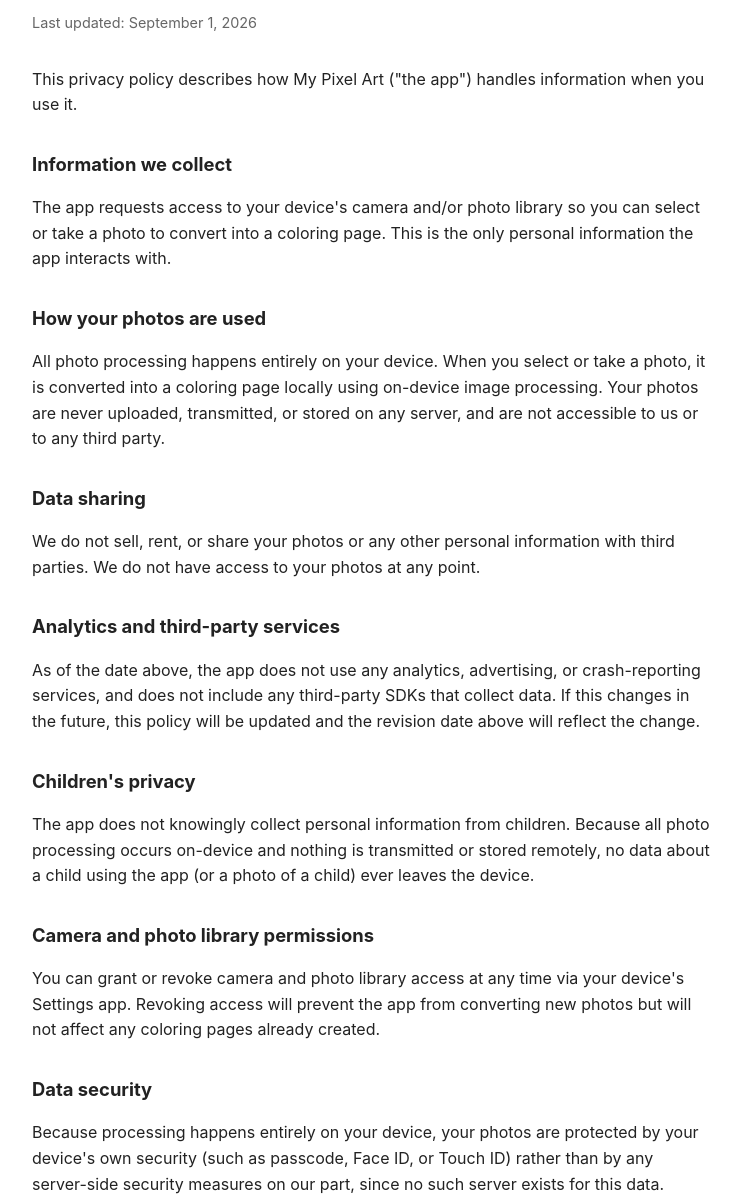
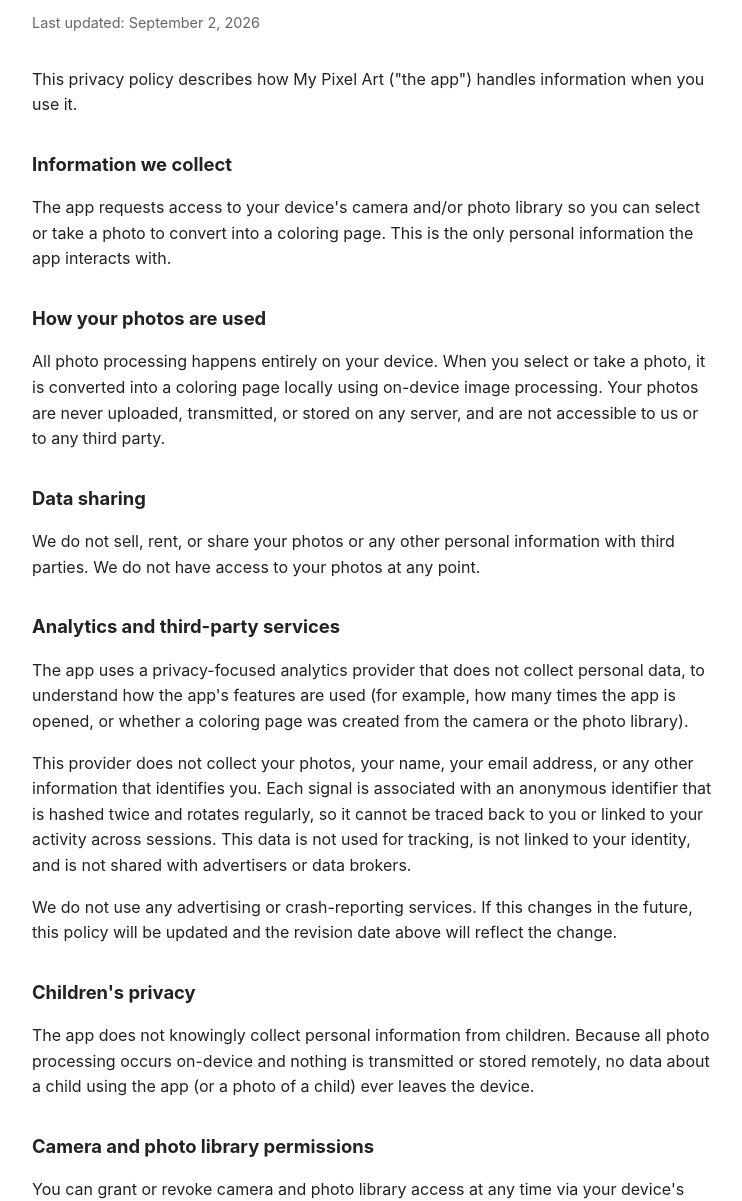
Before and after one commit to tayjeezy/my-pixel-art-privacy, a plain HTML site: page index.html in a window 1280 px wide. Shown: the part 101-1302 px from the top of the page, without its empty margins (268-1010 px from the left). Drawn offline with Linux system fonts and the light colour scheme.

Commit message:
Add files via upload
Update Privacy Policy for Analytics

```diff
--- a/index.html
+++ b/index.html
@@ -25,7 +25,7 @@
 <body>
 
 <h1>Privacy Policy</h1>
-<p class="updated">Last updated: September 1, 2026</p>
+<p class="updated">Last updated: September 2, 2026</p>
 
 <p>This privacy policy describes how My Pixel Art ("the app") handles information when you use it.</p>
 
@@ -39,7 +39,9 @@
 <p>We do not sell, rent, or share your photos or any other personal information with third parties. We do not have access to your photos at any point.</p>
 
 <h2>Analytics and third-party services</h2>
-<p>As of the date above, the app does not use any analytics, advertising, or crash-reporting services, and does not include any third-party SDKs that collect data. If this changes in the future, this policy will be updated and the revision date above will reflect the change.</p>
+<p>The app uses a privacy-focused analytics provider that does not collect personal data, to understand how the app's features are used (for example, how many times the app is opened, or whether a coloring page was created from the camera or the photo library).</p>
+<p>This provider does not collect your photos, your name, your email address, or any other information that identifies you. Each signal is associated with an anonymous identifier that is hashed twice and rotates regularly, so it cannot be traced back to you or linked to your activity across sessions. This data is not used for tracking, is not linked to your identity, and is not shared with advertisers or data brokers.</p>
+<p>We do not use any advertising or crash-reporting services. If this changes in the future, this policy will be updated and the revision date above will reflect the change.</p>
 
 <h2>Children's privacy</h2>
 <p>The app does not knowingly collect personal information from children. Because all photo processing occurs on-device and nothing is transmitted or stored remotely, no data about a child using the app (or a photo of a child) ever leaves the device.</p>
```
